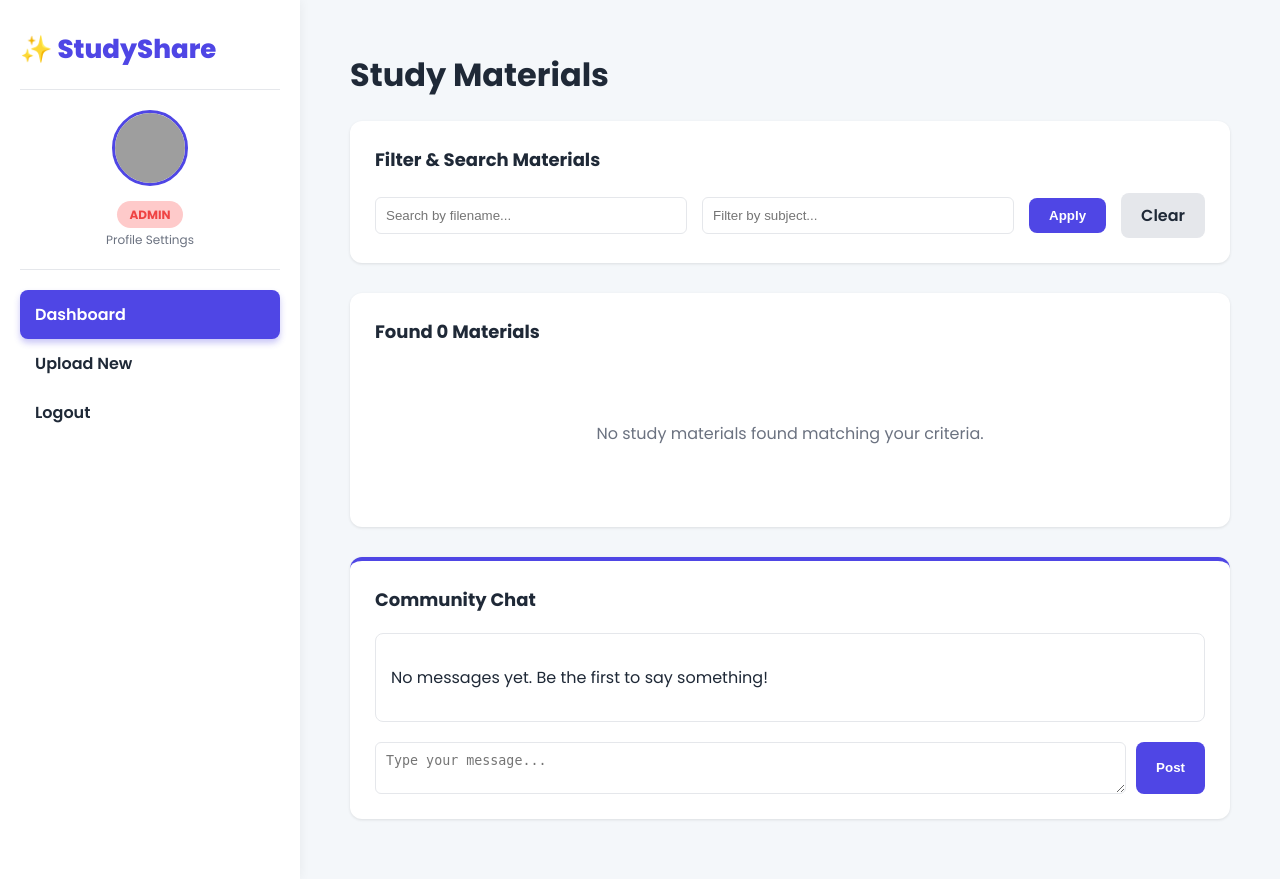
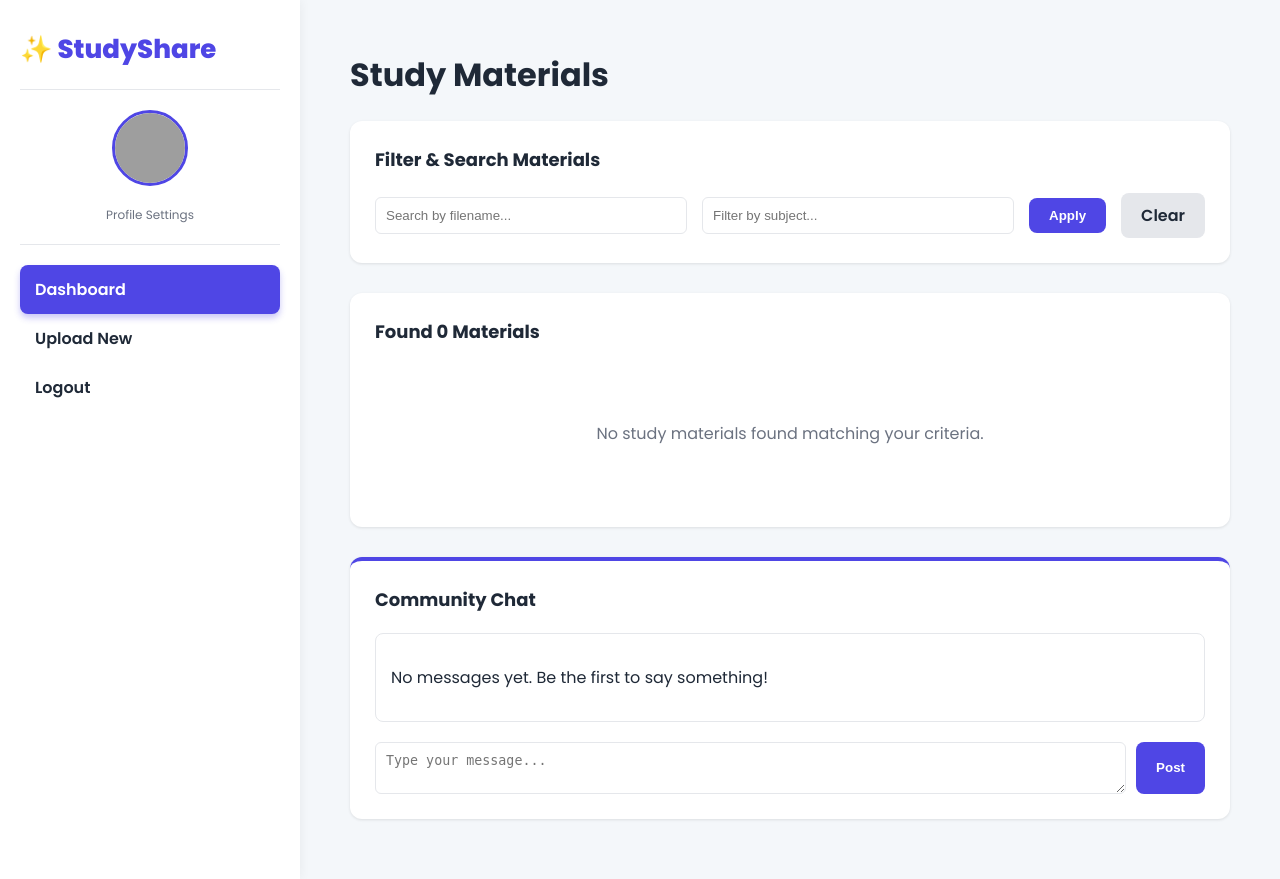
Before and after one commit to shiroonigami23-ui/StudyShare, a Flask app: page /dashboard in a window 1280 px wide. Run offline with Flask 3, Linux system fonts and the light colour scheme; the visitor is signed in with stand-in values (Sample User, id 1); data that the repository does not hold is empty; grey boxes are pictures that could not be loaded.

Commit message:
Update index.html

```diff
--- a/templates/index.html
+++ b/templates/index.html
@@ -13,7 +13,7 @@
                 <img src="{{ url_for('serve_profile_pic', filename=user_data.profile_pic) }}"
                      alt="Profile Picture" class="profile-thumb">
                 <p class="user-name">{{ user_data.username }}</p>
-                {% if user_role == 'admin' %}
+                {% if user_data.role == 'admin' %}
                     <span class="badge badge-admin">ADMIN</span>
                 {% endif %}
                 <a href="{{ url_for('profile') }}" class="edit-profile-link">Profile Settings</a>
@@ -69,7 +69,6 @@
                 {% endif %}
             </div>
 
-            <!-- Community Chat Section -->
             <div class="card chat-card">
                 <h3 class="card-title">Community Chat</h3>
                 <div class="chat-messages">
```
